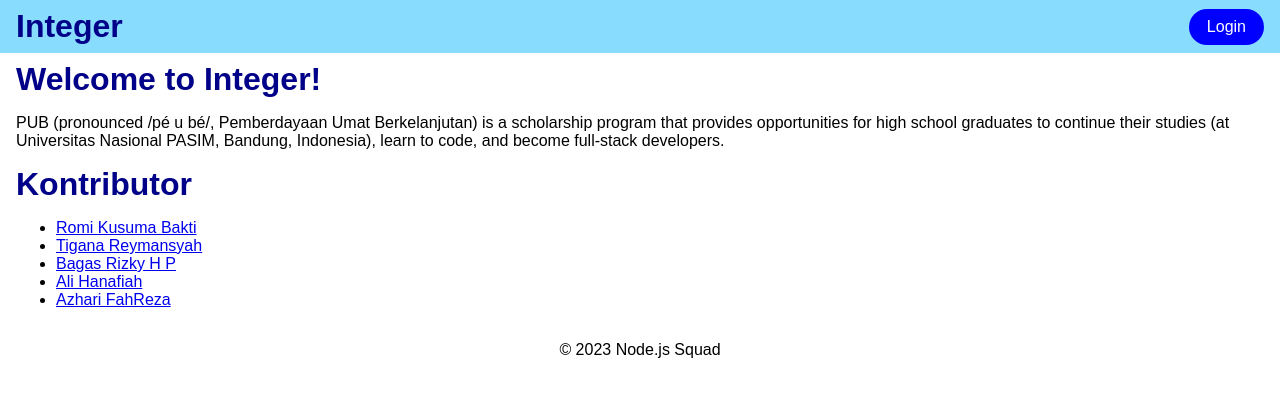
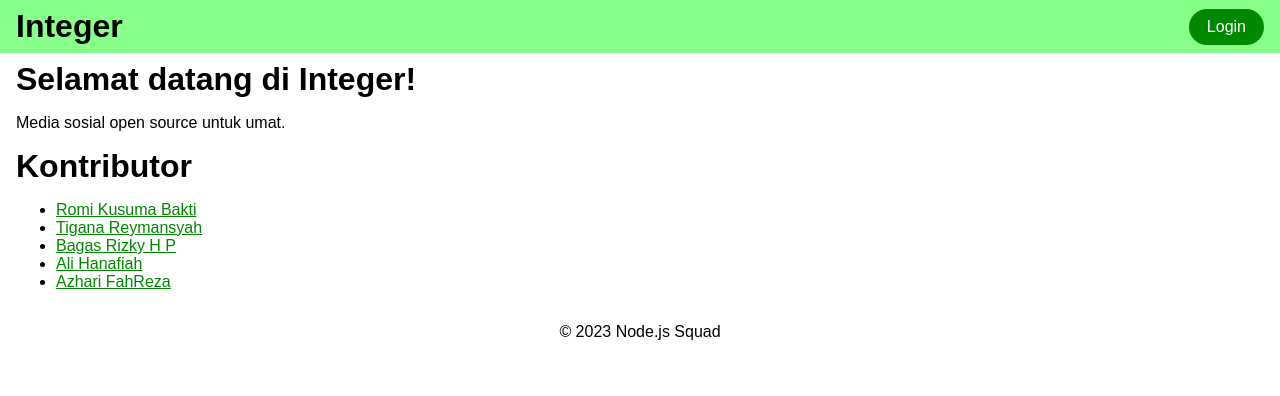
Before and after one commit to pub-nodesquad/integer, a website: page public/index.html in a window 1280 px wide. Drawn offline with Linux system fonts and the light colour scheme.

Commit message:
update UI color scheme

```diff
--- a/package.json
+++ b/package.json
@@ -1,7 +1,7 @@
 {
   "name": "integer",
   "version": "1.0.0",
-  "description": "Media sosial resmi Indonesia",
+  "description": "Media sosial open source untuk umat",
   "main": "index.js",
   "scripts": {
     "start": "nodemon ."
@@ -14,7 +14,6 @@
   "license": "MIT",
   "type": "module",
   "dependencies": {
-    "express": "^4.18.2",
-    "nodemon": "^2.0.20"
+    "express": "^4.18.2"
   }
 }
--- a/public/index.html
+++ b/public/index.html
@@ -13,13 +13,8 @@
       <a href="/login" class="tombol">Login</a>
     </header>
     <main>
-      <h1>Welcome to Integer!</h1>
-      <p>
-        PUB (pronounced /pé u bé/, Pemberdayaan Umat Berkelanjutan) is a
-        scholarship program that provides opportunities for high school
-        graduates to continue their studies (at Universitas Nasional PASIM,
-        Bandung, Indonesia), learn to code, and become full-stack developers.
-      </p>
+      <h1>Selamat datang di Integer!</h1>
+      <p>Media sosial open source untuk umat.</p>
       <h1>Kontributor</h1>
       <ul>
         <li>
--- a/public/style.css
+++ b/public/style.css
@@ -13,7 +13,7 @@ header {
   display: flex;
   align-items: center;
   justify-content: space-between;
-  background-color: #8df;
+  background-color: #8f8;
 }
 
 footer {
@@ -22,7 +22,6 @@ footer {
 
 h1 {
   margin: 0;
-  color: #008;
 }
 
 table {
@@ -34,8 +33,12 @@ td {
   border: 1px solid;
 }
 
+a {
+  color: #080;
+}
+
 .tombol {
-  background-color: #00f;
+  background-color: #080;
   color: #fff;
   padding-inline: 18px;
   height: 36px;
@@ -61,6 +64,7 @@ td {
   justify-content: center;
 }
 
-.table-biodata th, td {
+.table-biodata th,
+td {
   padding: 10px;
 }
```
Also changed, not shown: 1 other file.
